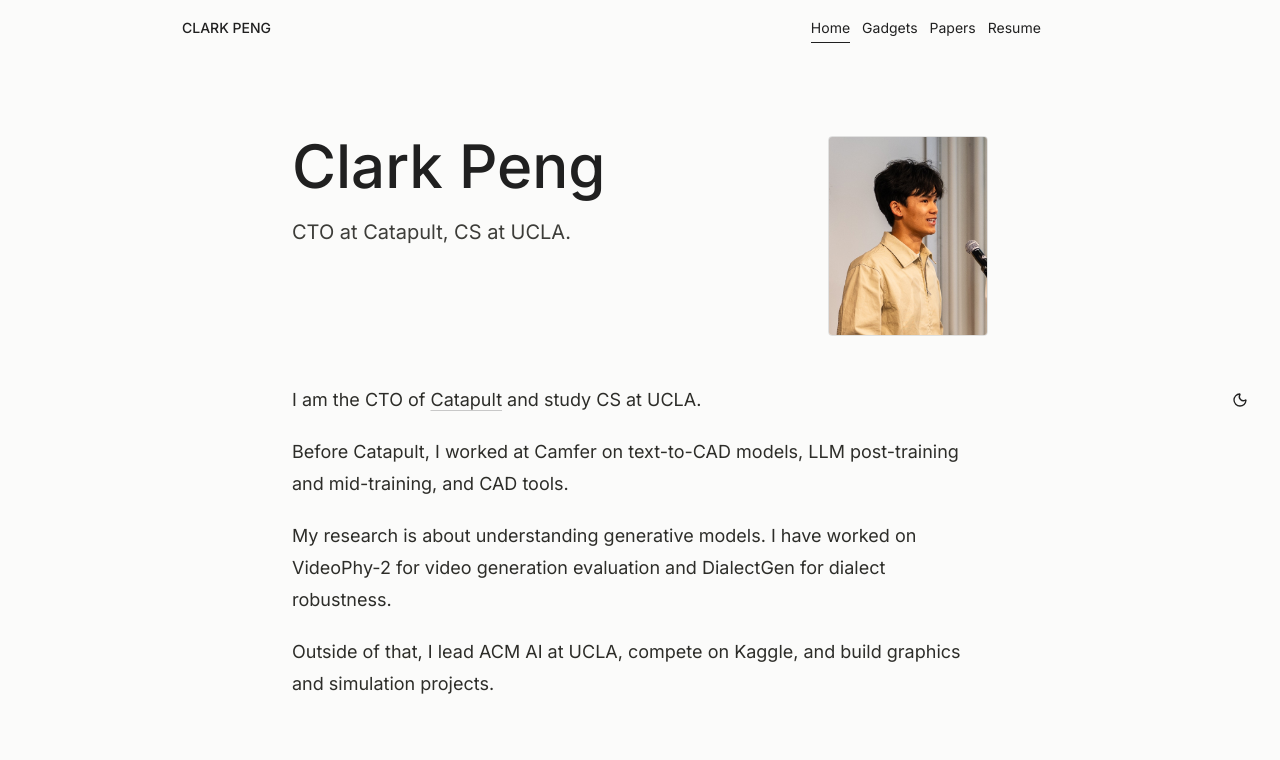
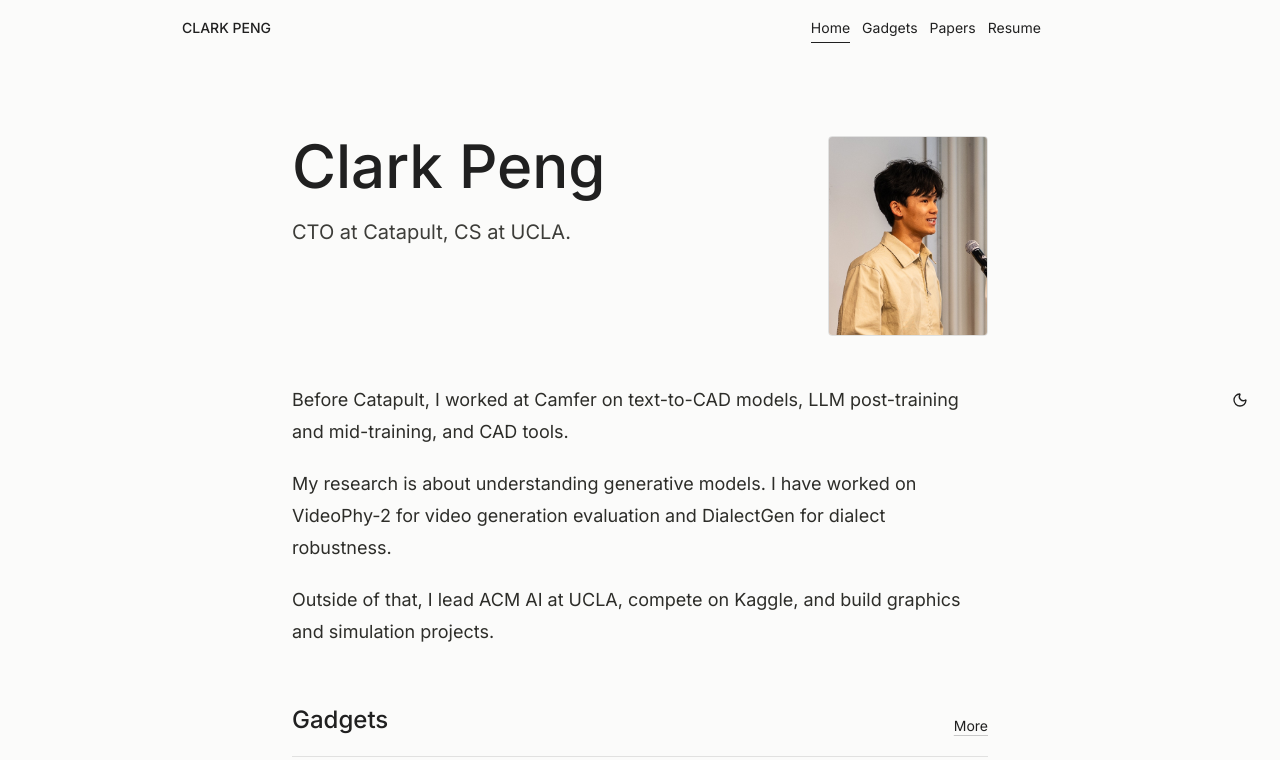
Before and after one commit to clarkipeng/clarkipeng.github.io, a React (Vite) app: page / in a window 1280 px wide. Shown: the top 760 px of the page. Built offline with nearby package versions, Linux system fonts and the light colour scheme.

Commit message:
Remove redundant homepage intro

```diff
--- a/src/data/siteData.ts
+++ b/src/data/siteData.ts
@@ -56,7 +56,6 @@ export const navigation = [
 ];
 
 export const aboutParagraphs = [
-  'I am the CTO of Catapult and study CS at UCLA.',
   'Before Catapult, I worked at Camfer on text-to-CAD models, LLM post-training and mid-training, and CAD tools.',
   'My research is about understanding generative models. I have worked on VideoPhy-2 for video generation evaluation and DialectGen for dialect robustness.',
   'Outside of that, I lead ACM AI at UCLA, compete on Kaggle, and build graphics and simulation projects.',
--- a/src/pages/HomePage.tsx
+++ b/src/pages/HomePage.tsx
@@ -39,14 +39,7 @@ const HomePage = () => (
       </div>
 
       <article className="space-y-5 text-[18px] leading-8 text-[#2d2d29] dark:text-[#ededeb]">
-        <p>
-          I am the CTO of{' '}
-          <a href="https://playcatapult.io/" target="_blank" rel="noopener noreferrer" className="underline decoration-black/20 underline-offset-4 hover:text-[#202020] dark:decoration-white/25 dark:hover:text-white">
-            Catapult
-          </a>{' '}
-          and study CS at UCLA.
-        </p>
-        {aboutParagraphs.slice(1).map((paragraph) => (
+        {aboutParagraphs.map((paragraph) => (
           <p key={paragraph}>{paragraph}</p>
         ))}
       </article>
```
